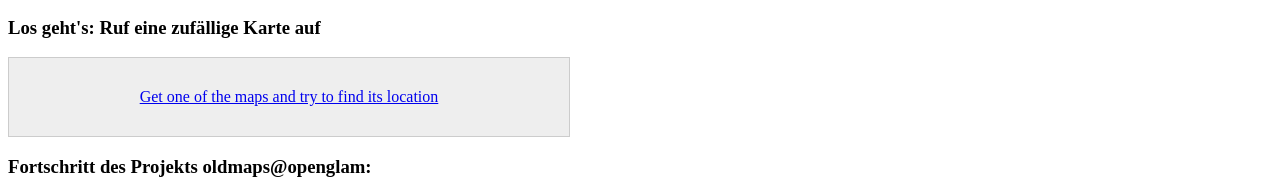
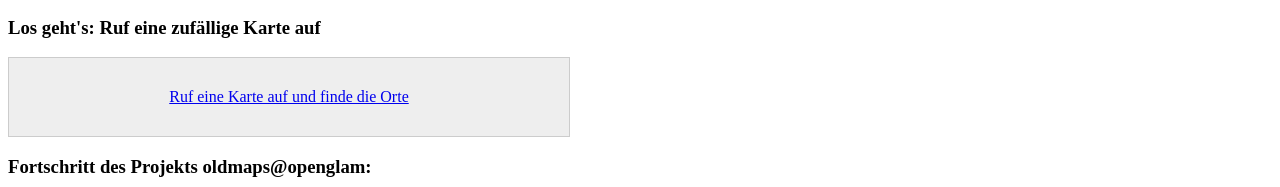
Before and after one commit to klokan/openglambern, a plain HTML site: page index.html in a window 1280 px wide. Shown: the part 136-323 px from the top of the page. Drawn offline with Linux system fonts and the light colour scheme.

Commit message:
Update index.html

```diff
--- a/index.html
+++ b/index.html
@@ -17,7 +17,7 @@ Wer macht mit?
 
     <h3>Los geht's: Ruf eine zufällige Karte auf</h3>
 
-    <a href="http://zumbo.georeferencer.com/random" style="display:block; width:500px; text-align:center; background:#eee; border: 1px solid #ccc; padding:30px;">  Get one of the maps and try to find its location  </a>
+    <a href="http://zumbo.georeferencer.com/random" style="display:block; width:500px; text-align:center; background:#eee; border: 1px solid #ccc; padding:30px;">  Ruf eine Karte auf und finde die Orte  </a>
 
     <h3>Fortschritt des Projekts oldmaps@openglam:</h3>
 
```
